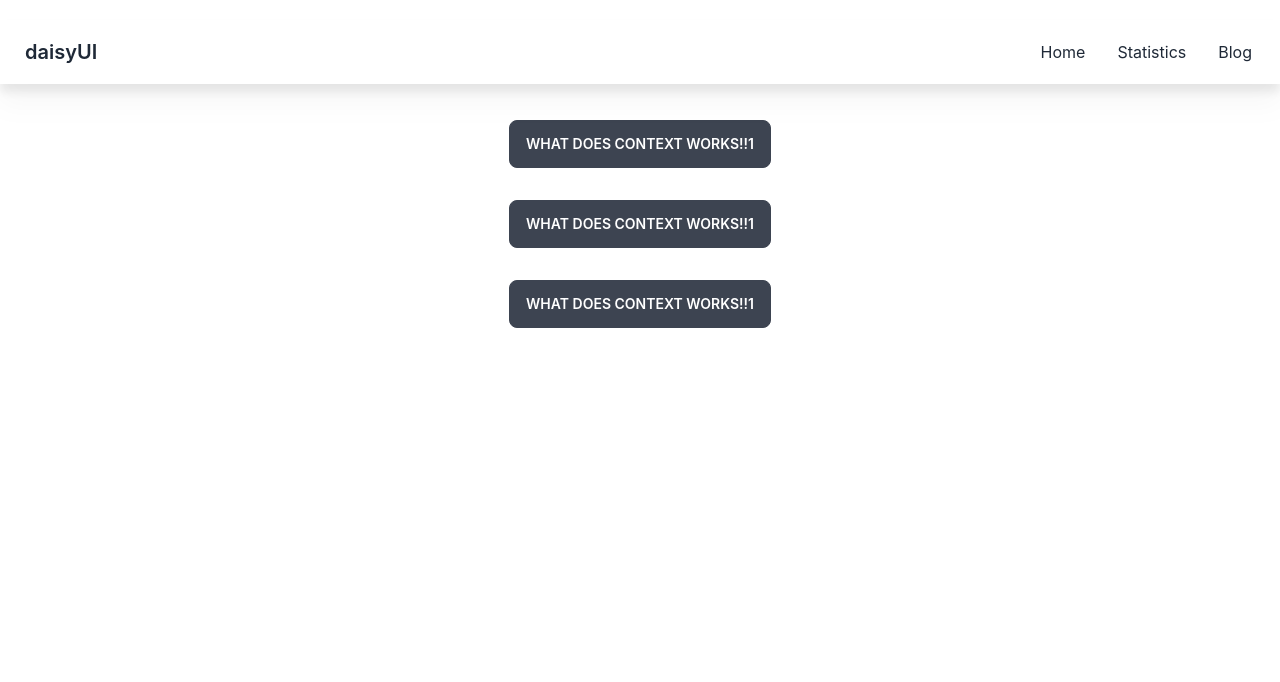
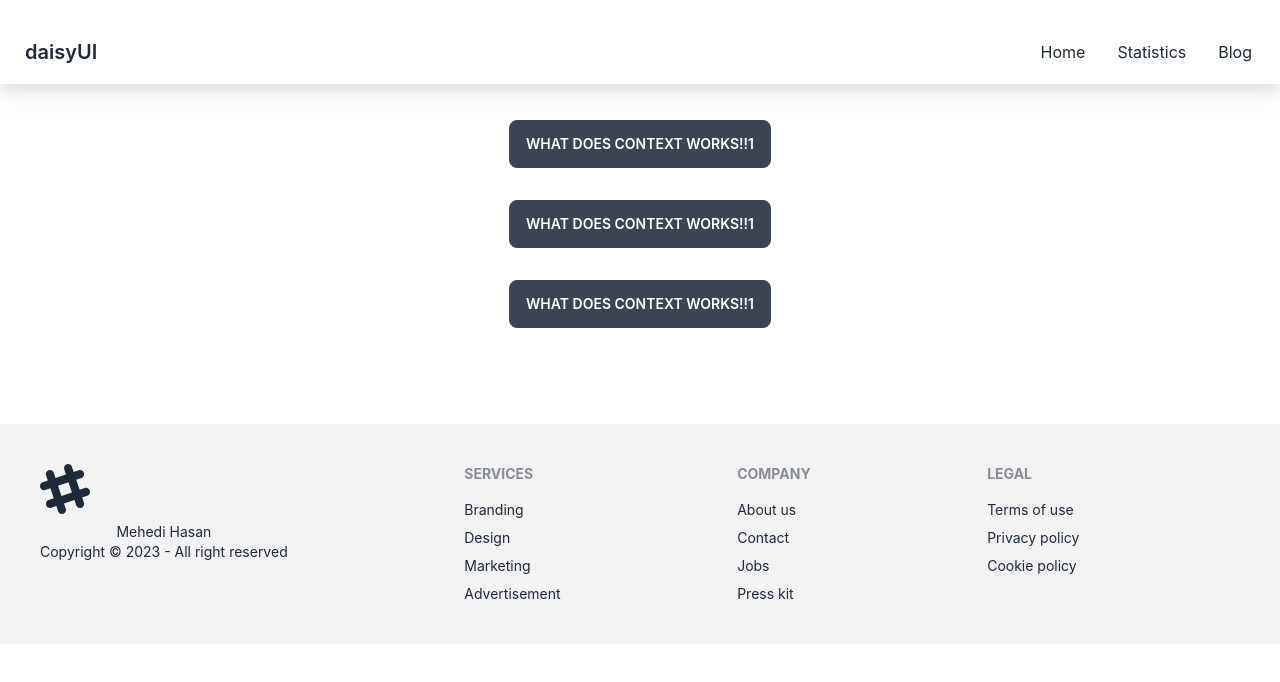
Before and after one commit to mehedihasan2061/Brain-test-assignment, a React (Create React App) app: page /blog in a window 1280 px wide. Shown: the top 682 px of the page. Built offline with nearby package versions, Linux system fonts and the light colour scheme.

Commit message:
footer added

```diff
--- /dev/null
+++ b/src/components/Footer/Footer.js
@@ -0,0 +1,50 @@
+import React from 'react';
+
+const Footer = () => {
+    return (
+      <div>
+        <footer className="footer p-10 bg-base-200 text-base-content mt-20">
+          <div>
+            <svg
+              width="50"
+              height="50"
+              viewBox="0 0 24 24"
+              xmlns="http://www.w3.org/2000/svg"
+              fillRule="evenodd"
+              clipRule="evenodd"
+              className="fill-current"
+            >
+              <path d="M22.672 15.226l-2.432.811.841 2.515c.33 1.019-.209 2.127-1.23 2.456-1.15.325-2.148-.321-2.463-1.226l-.84-2.518-5.013 1.677.84 2.517c.391 1.203-.434 2.542-1.831 2.542-.88 0-1.601-.564-1.86-1.314l-.842-2.516-2.431.809c-1.135.328-2.145-.317-2.463-1.229-.329-1.018.211-2.127 1.231-2.456l2.432-.809-1.621-4.823-2.432.808c-1.355.384-2.558-.59-2.558-1.839 0-.817.509-1.582 1.327-1.846l2.433-.809-.842-2.515c-.33-1.02.211-2.129 1.232-2.458 1.02-.329 2.13.209 2.461 1.229l.842 2.515 5.011-1.677-.839-2.517c-.403-1.238.484-2.553 1.843-2.553.819 0 1.585.509 1.85 1.326l.841 2.517 2.431-.81c1.02-.33 2.131.211 2.461 1.229.332 1.018-.21 2.126-1.23 2.456l-2.433.809 1.622 4.823 2.433-.809c1.242-.401 2.557.484 2.557 1.838 0 .819-.51 1.583-1.328 1.847m-8.992-6.428l-5.01 1.675 1.619 4.828 5.011-1.674-1.62-4.829z"></path>
+            </svg>
+            <p>
+              Mehedi Hasan
+              <br />
+              Copyright © 2023 - All right reserved
+            </p>
+          </div>
+          <div>
+            <span className="footer-title">Services</span>
+            <a className="link link-hover">Branding</a>
+            <a className="link link-hover">Design</a>
+            <a className="link link-hover">Marketing</a>
+            <a className="link link-hover">Advertisement</a>
+          </div>
+          <div>
+            <span className="footer-title">Company</span>
+            <a className="link link-hover">About us</a>
+            <a className="link link-hover">Contact</a>
+            <a className="link link-hover">Jobs</a>
+            <a className="link link-hover">Press kit</a>
+          </div>
+          <div>
+            <span className="footer-title">Legal</span>
+            <a className="link link-hover">Terms of use</a>
+            <a className="link link-hover">Privacy policy</a>
+            <a className="link link-hover">Cookie policy</a>
+          </div>
+        </footer>
+      </div>
+    );
+};
+
+export default Footer;
--- a/src/layout/Main.js
+++ b/src/layout/Main.js
@@ -1,12 +1,14 @@
 import React from 'react';
 import { Outlet } from 'react-router-dom';
 import Header from '../components/Header/Header';
+import Footer from '../components/Footer/Footer';
 
 const Main = () => {
     return (
         <div>
             <Header></Header>
             <Outlet></Outlet>
+            <Footer></Footer>
         </div>
     );
 };
```
